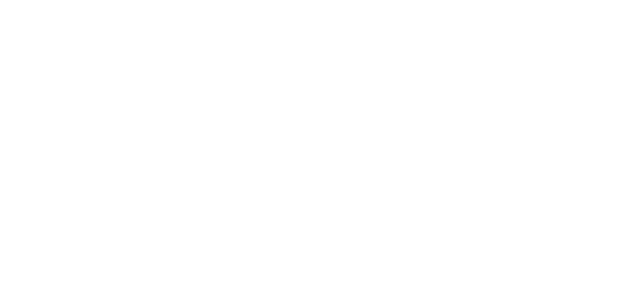
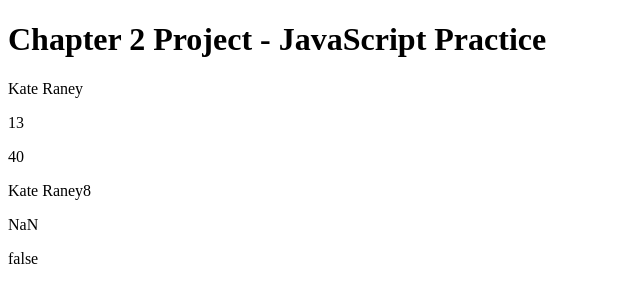
Before and after one commit to prokate1/WEB124, a plain HTML site: page index.html in a window 1280 px wide. Shown: the whole page, without its empty margins (0-640 px from the left). Drawn offline with Linux system fonts and the light colour scheme.

Commit message:
Add files via upload

```diff
--- a/index.html
+++ b/index.html
@@ -1,15 +1,15 @@
-
-
 <!DOCTYPE html>
-<!--Kate Raney 03/14/25>
-
-<html lang="en">
+<!--Kate Raney 3/15/25-->
+ <html lang="en">
 <head>
-  <meta charset="UTF-8">
-  <meta name="viewport" content="width=device-width, initial-scale=1.0">
+  <meta charset="UTF-8" />
+  <meta name="viewport" content="width=device-width, initial-scale=1.0" />
+  <meta http-equiv="X-UA-Compatible" content="IE=edge" />
   <title>Chapter 2 Project</title>
 </head>
 <body>
+
+  <h1>Chapter 2 Project - JavaScript Practice</h1>
 
   <p id="p1">Johnson County Community College</p>
   <p id="p2">Johnson County Community College</p>
@@ -19,5 +19,6 @@
   <p id="p6">Johnson County Community College</p>
 
   <script src="project2.js"></script>
+
 </body>
 </html>
--- /dev/null
+++ b/project2.js
@@ -0,0 +1,30 @@
+// Kate Raney
+// 3/15/25
+
+// Step 1: Your name
+const myName = "Kate Raney";
+const para1 = document.getElementById("p1");
+para1.textContent = myName;
+
+// Step 2: Number variables
+let n1 = 8;
+let n2 = 5;
+let numberSum = n1 + n2;
+document.getElementById("p2").textContent = numberSum;
+
+// Step 3: Multiplication
+let numberMult = n1 * n2;
+document.getElementById("p3").textContent = numberMult;
+
+// Step 4: String + Number
+let myNameAddNum = myName + n1;
+document.getElementById("p4").textContent = myNameAddNum;
+
+// Step 5: String * Number (NaN)
+let myNameMultNum = myName * n2;
+document.getElementById("p5").textContent = myNameMultNum;
+
+// Step 6: Comparison
+let myAge = 25;
+let ageCompare = myAge > numberMult;
+document.getElementById("p6").textContent = ageCompare;
```
